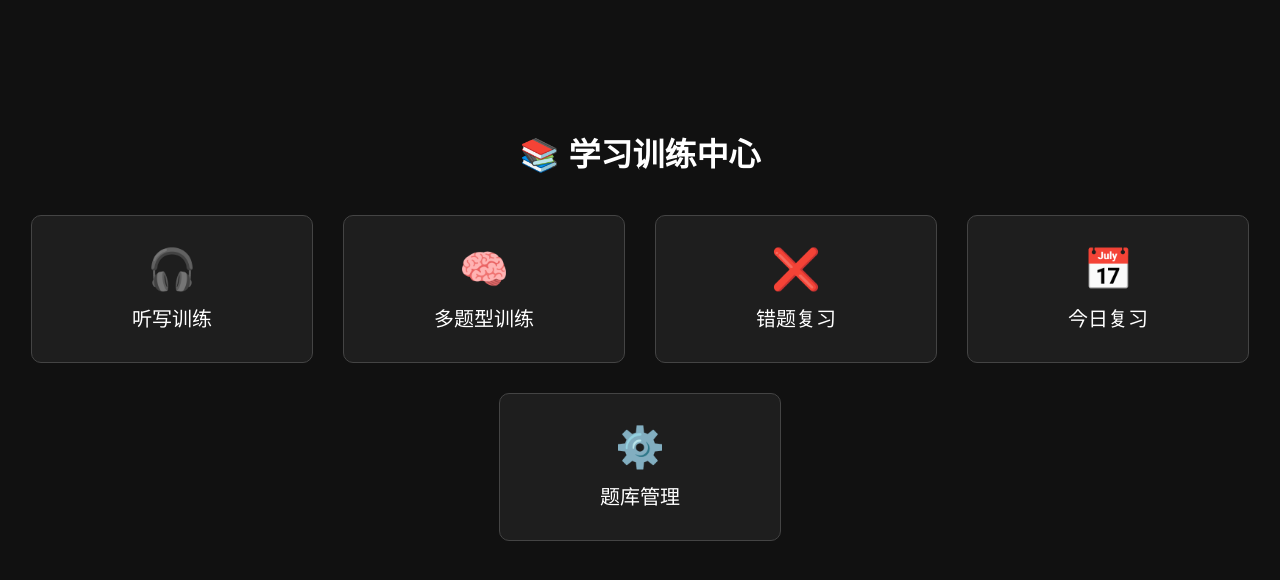
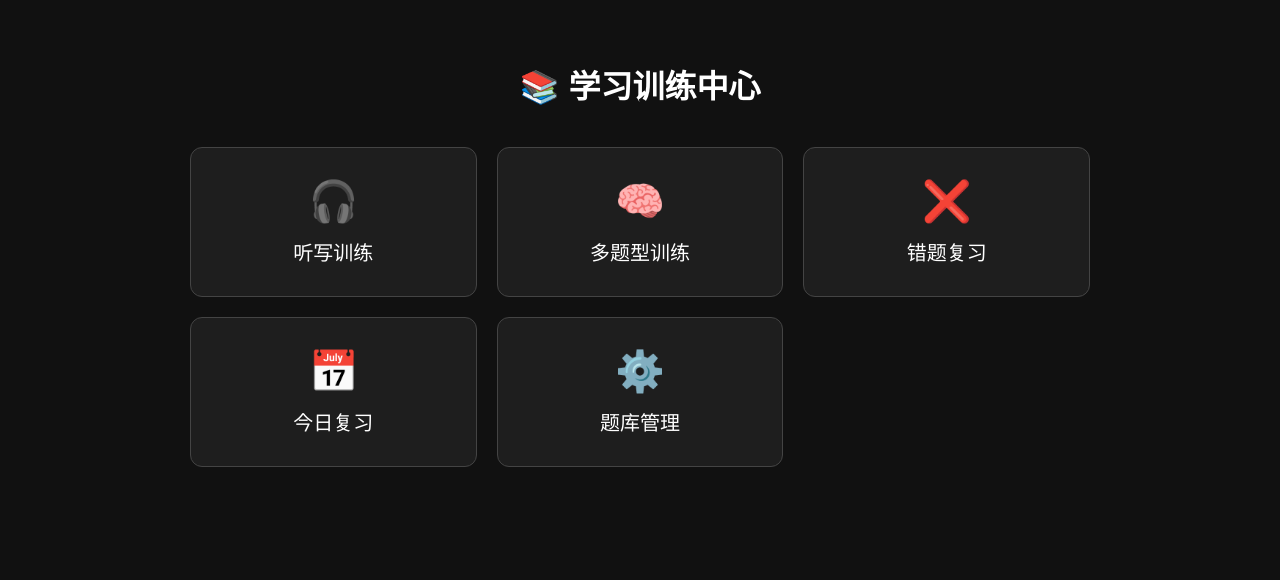
Before and after one commit to jyabing/study-dictation-system, a Django app: page / in a window 1280 px wide. Shown: the top 580 px of the page. Run offline with Django 4.2, Linux system fonts and the light colour scheme.

Commit message:
add dashboard

```diff
--- a/train_engine/templates/train_engine/dashboard.html
+++ b/train_engine/templates/train_engine/dashboard.html
@@ -3,6 +3,7 @@
 <head>
 
 <meta charset="utf-8">
+<meta name="viewport" content="width=device-width, initial-scale=1">
 
 <title>学习训练中心</title>
 
@@ -11,48 +12,92 @@
 body{
     background:#111;
     color:white;
-    font-family:Arial;
-    text-align:center;
-    padding-top:100px;
+    font-family:Arial, sans-serif;
+    margin:0;
+    padding:40px 20px;
 }
 
 h1{
+    text-align:center;
     margin-bottom:40px;
 }
 
+/* 卡片容器 */
+
 .panel{
-    display:flex;
-    justify-content:center;
-    gap:30px;
-    flex-wrap:wrap;
+    display:grid;
+    grid-template-columns:repeat(auto-fit,minmax(220px,1fr));
+    gap:20px;
+    max-width:900px;
+    margin:auto;
 }
+
+/* 卡片 */
 
 .card{
 
     background:#1e1e1e;
     border:1px solid #444;
-    padding:30px;
-    width:220px;
-    border-radius:10px;
+    border-radius:12px;
+
+    padding:30px 20px;
+
+    text-align:center;
 
     transition:0.2s;
 }
 
 .card:hover{
     background:#333;
-    transform:scale(1.05);
+    transform:scale(1.03);
 }
+
+/* 链接 */
 
 .card a{
 
     color:white;
     text-decoration:none;
+    display:block;
+}
+
+/* 图标 */
+
+.icon{
+    font-size:40px;
+    margin-bottom:12px;
+}
+
+/* 标题 */
+
+.title{
     font-size:20px;
 }
 
+/* 手机优化 */
+
+@media (max-width:600px){
+
+body{
+    padding:20px 10px;
+}
+
+h1{
+    font-size:24px;
+}
+
+.card{
+    padding:25px 15px;
+}
+
 .icon{
-    font-size:40px;
-    margin-bottom:10px;
+    font-size:36px;
+}
+
+.title{
+    font-size:18px;
+}
+
 }
 
 </style>
@@ -66,28 +111,38 @@ h1{
 <div class="panel">
 
 <div class="card">
+<a href="/dictation/">
 <div class="icon">🎧</div>
-<a href="/dictation/">听写训练</a>
+<div class="title">听写训练</div>
+</a>
 </div>
 
 <div class="card">
+<a href="/question-train/">
 <div class="icon">🧠</div>
-<a href="/question-train/">多题型训练</a>
+<div class="title">多题型训练</div>
+</a>
 </div>
 
 <div class="card">
+<a href="/dictation/?mode=wrong">
 <div class="icon">❌</div>
-<a href="/dictation/?mode=wrong">错题复习</a>
+<div class="title">错题复习</div>
+</a>
 </div>
 
 <div class="card">
+<a href="/dictation/?mode=review">
 <div class="icon">📅</div>
-<a href="/dictation/?mode=review">今日复习</a>
+<div class="title">今日复习</div>
+</a>
 </div>
 
 <div class="card">
+<a href="/admin/">
 <div class="icon">⚙️</div>
-<a href="/admin/">题库管理</a>
+<div class="title">题库管理</div>
+</a>
 </div>
 
 </div>
```
